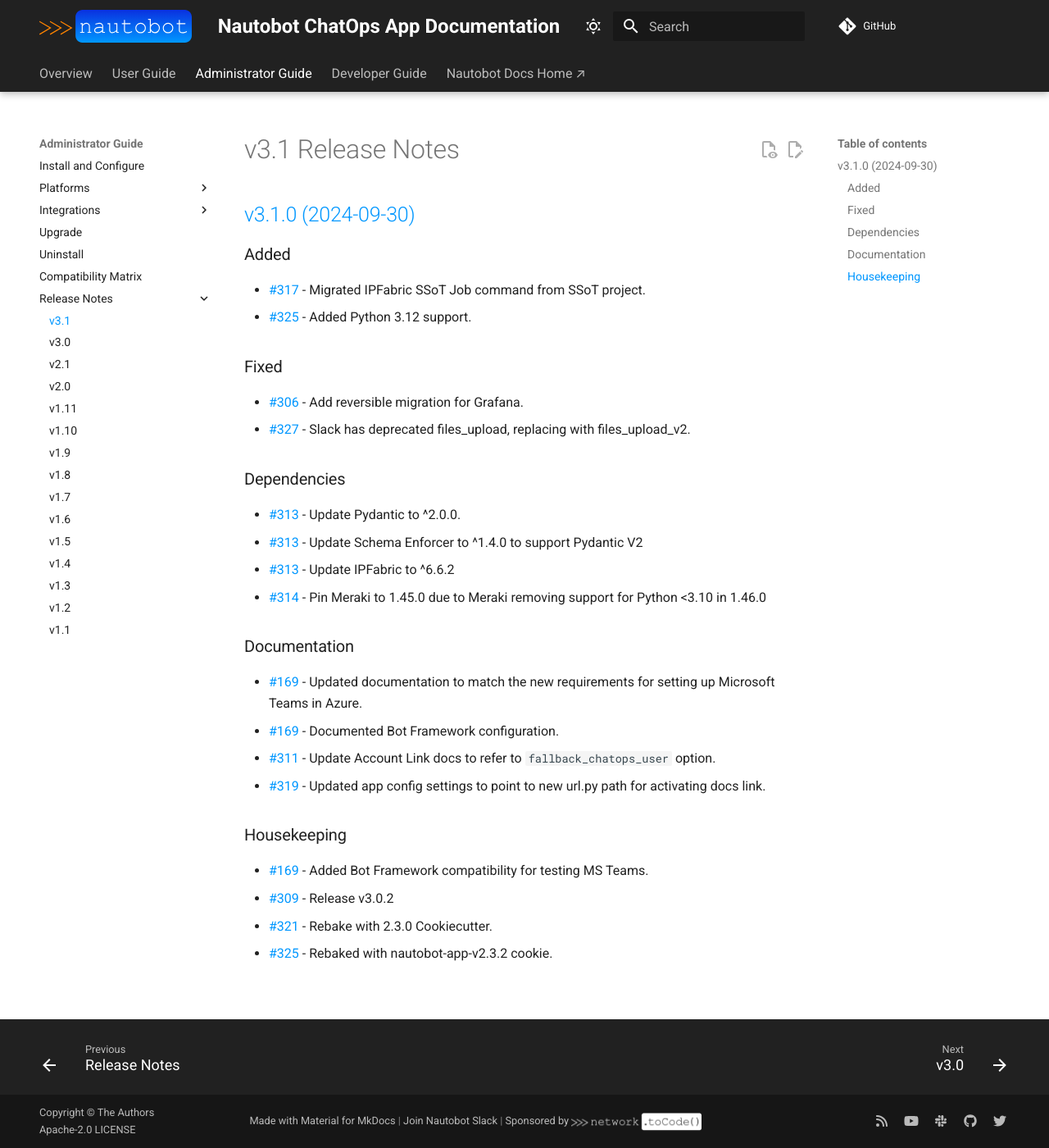
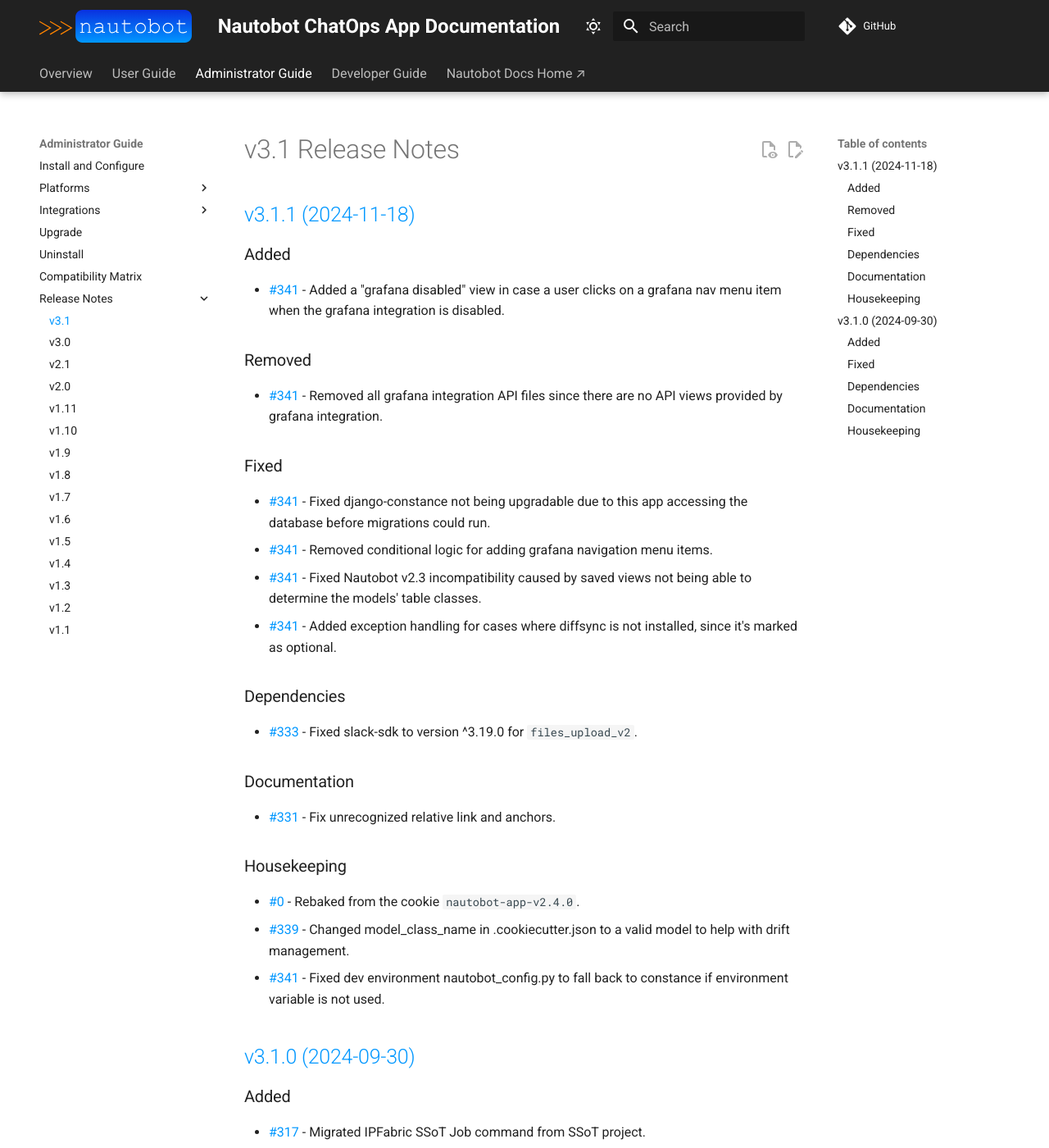
Before and after one commit to nautobot/nautobot-app-chatops, an MkDocs documentation site: the page built from docs/admin/release_notes/version_3.1.md, in a window 1280 px wide and 1400 px high. Shown: the whole window at 82% size. Built offline with MkDocs 1.6.1 and Material for MkDocs 9.7.7, drawn with Linux system fonts in a browser that asks for light colours; comment, search, counter and statistics services are not loaded.

Commit message:
release v3.1.1

```diff
--- a/docs/admin/release_notes/version_3.1.md
+++ b/docs/admin/release_notes/version_3.1.md
@@ -2,6 +2,37 @@
 # v3.1 Release Notes
 
 <!-- towncrier release notes start -->
+## [v3.1.1 (2024-11-18)](https://github.com/nautobot/nautobot-app-chatops/releases/tag/v3.1.1)
+
+### Added
+
+- [#341](https://github.com/nautobot/nautobot-app-chatops/issues/341) - Added a "grafana disabled" view in case a user clicks on a grafana nav menu item when the grafana integration is disabled.
+
+### Removed
+
+- [#341](https://github.com/nautobot/nautobot-app-chatops/issues/341) - Removed all grafana integration API files since there are no API views provided by grafana integration.
+
+### Fixed
+
+- [#341](https://github.com/nautobot/nautobot-app-chatops/issues/341) - Fixed django-constance not being upgradable due to this app accessing the database before migrations could run.
+- [#341](https://github.com/nautobot/nautobot-app-chatops/issues/341) - Removed conditional logic for adding grafana navigation menu items.
+- [#341](https://github.com/nautobot/nautobot-app-chatops/issues/341) - Fixed Nautobot v2.3 incompatibility caused by saved views not being able to determine the models' table classes.
+- [#341](https://github.com/nautobot/nautobot-app-chatops/issues/341) - Added exception handling for cases where diffsync is not installed, since it's marked as optional.
+
+### Dependencies
+
+- [#333](https://github.com/nautobot/nautobot-app-chatops/issues/333) - Fixed slack-sdk to version ^3.19.0 for `files_upload_v2`.
+
+### Documentation
+
+- [#331](https://github.com/nautobot/nautobot-app-chatops/issues/331) - Fix unrecognized relative link and anchors.
+
+### Housekeeping
+
+- [#0](https://github.com/nautobot/nautobot-app-chatops/issues/0) - Rebaked from the cookie `nautobot-app-v2.4.0`.
+- [#339](https://github.com/nautobot/nautobot-app-chatops/issues/339) - Changed model_class_name in .cookiecutter.json to a valid model to help with drift management.
+- [#341](https://github.com/nautobot/nautobot-app-chatops/issues/341) - Fixed dev environment nautobot_config.py to fall back to constance if environment variable is not used.
+
 ## [v3.1.0 (2024-09-30)](https://github.com/nautobot/nautobot-app-chatops/releases/tag/v3.1.0)
 
 ### Added
--- a/pyproject.toml
+++ b/pyproject.toml
@@ -1,6 +1,6 @@
 [tool.poetry]
 name = "nautobot-chatops"
-version = "3.1.1a0"
+version = "3.1.1"
 description = "A app providing chatbot capabilities for Nautobot"
 authors = ["Network to Code, LLC <opensource@networktocode.com>"]
 license = "Apache-2.0"
@@ -156,7 +156,6 @@
     "netutils",
     "pan-os-python",
 ]
-nautobot = ["nautobot"]
 
 [tool.pylint.master]
 # Include the pylint_django plugin to avoid spurious warnings about Django patterns
```
Also changed, not shown: 9 other files.
